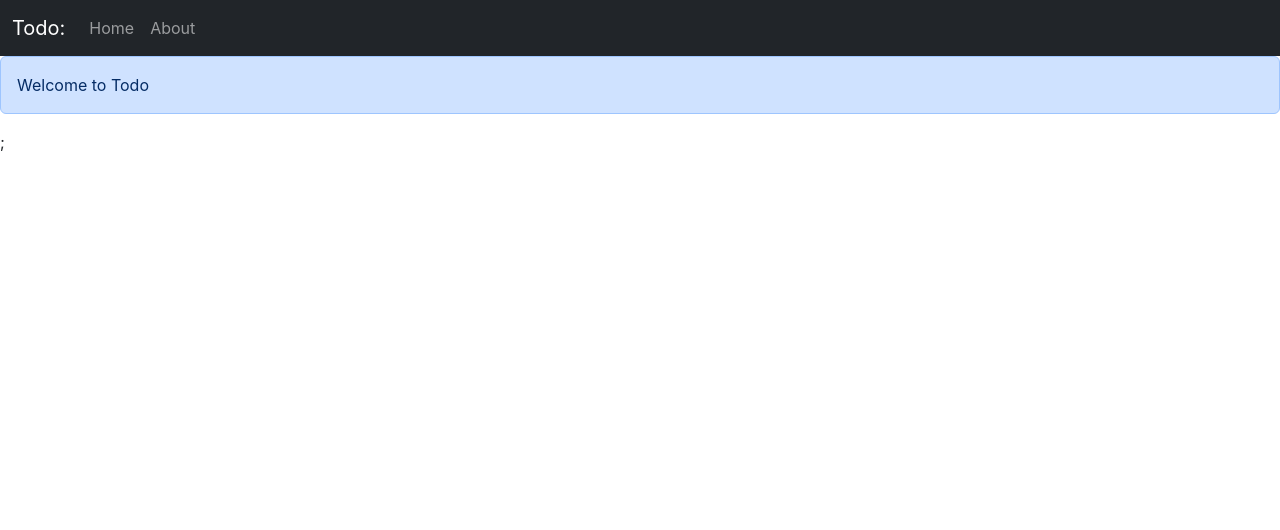
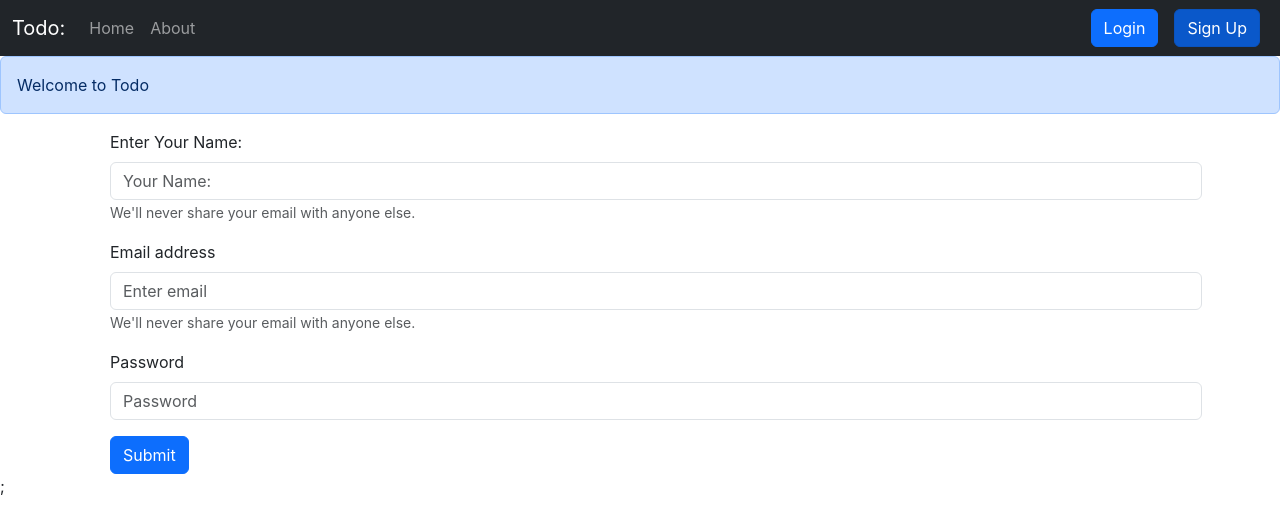
Before and after one commit to sulehree/inotebook-home, a React (Create React App) app in the folder frontend/: page /signup in a window 1280 px wide. Shown: the top 530 px of the page. Built offline with nearby package versions, Linux system fonts and the light colour scheme.

Commit message:
use navigation implemetn

```diff
--- a/frontend/src/App.js
+++ b/frontend/src/App.js
@@ -11,6 +11,8 @@ import { Home } from "./components/Home";
 import About from "./components/About";
 import NoteState from "./context/notes/Notestate";
 import Alert from "./components/Alert";
+import LoginTodo from "./components/LoginTodo";
+import SingUpTodo from "./components/SingUpTodo";
 
 function App() {
   return (
@@ -23,6 +25,8 @@ function App() {
             <Routes>
               <Route path="/" element={<Home />} />
               <Route exact path="/About" element={<About />} />
+              <Route exact path="/login" element={<LoginTodo />} />
+              <Route exact path="/signup" element={<SingUpTodo />} />
             </Routes>
           </div>
         </BrowserRouter>
--- /dev/null
+++ b/frontend/src/components/LoginTodo.js
@@ -0,0 +1,87 @@
+import React, { useState } from "react";
+import { useNavigate } from "react-router-dom";
+import Button from "react-bootstrap/Button";
+import Form from "react-bootstrap/Form";
+
+const LoginTodo = () => {
+  const Navigate = useNavigate();
+  const hostServer = "http://localhost:5000/";
+  const [credentials, setcredentials] = useState({ email: "", password: "" });
+  const onValueChange = (e) => {
+    setcredentials({ ...credentials, [e.target.name]: e.target.value });
+    // we are using spread operator.. here we merge two object.. into new object..
+    // same properties get overwrite
+  };
+  const handleSubmit = async (e) => {
+    e.preventDefault();
+    console.log("Login Details", credentials);
+
+    try {
+      const apiEndpoint = "auth/login";
+      const url = `${hostServer}${apiEndpoint}`;
+
+      const response = await fetch(url, {
+        method: "POST", // *GET, POST, PUT, DELETE, etc.
+        headers: {
+          "Content-Type": "application/json",
+        },
+        body: JSON.stringify(credentials),
+      });
+
+      const json = await response.json();
+      console.log(json);
+
+      if (json.success) {
+        // here i will redirect to todopage
+        console.log("Hurrah");
+        localStorage.setItem("Auth_Token", json.Auth_Token); // here i am storing the authtoken in local storage
+        Navigate("/"); /// we will use this for navigation
+      } else {
+        console.log("Try Again");
+        alert("Try Again Dear");
+      }
+    } catch (error) {
+      console.error(`Sign In Error: ${error.message}`);
+    }
+  };
+  return (
+    <div className="container mx-3">
+      <Form onSubmit={handleSubmit}>
+        <Form.Group className="mb-3" controlId="Email">
+          <Form.Label>Email address</Form.Label>
+          <Form.Control
+            type="email"
+            name="email"
+            onChange={onValueChange}
+            value={credentials.email}
+            placeholder="Enter email"
+          />
+          <Form.Text className="text-muted">
+            We'll never share your email with anyone else.
+          </Form.Text>
+        </Form.Group>
+
+        <Form.Group className="mb-3" controlId="Password">
+          <Form.Label>Password</Form.Label>
+          <Form.Control
+            type="password"
+            name="password"
+            placeholder="Password"
+            minLength={5}
+            required
+            onChange={onValueChange}
+            value={credentials.password}
+          />
+        </Form.Group>
+        {/* <Form.Group className="mb-3" controlId="Checkbox">
+          <Form.Check type="checkbox" label="Check me out" />
+        </Form.Group> */}
+        <Button variant="primary" type="submit">
+          Submit
+        </Button>
+      </Form>
+    </div>
+  );
+};
+
+export default LoginTodo;
--- a/frontend/src/components/Navbar.js
+++ b/frontend/src/components/Navbar.js
@@ -42,6 +42,26 @@ const Navbar = () => {
                 </Link>
               </li>
             </ul>
+            <form className="d-flex">
+              <Link
+                className={`btn btn-primary mx-2 ${
+                  location.pathname === "/login" ? "active" : ""
+                } `}
+                to="/login"
+                role="button"
+              >
+                Login
+              </Link>
+              <Link
+                className={`btn btn-primary mx-2 ${
+                  location.pathname === "/signup" ? "active" : ""
+                } `}
+                to="/signup"
+                role="button"
+              >
+                Sign Up
+              </Link>
+            </form>
           </div>
         </div>
       </nav>
--- /dev/null
+++ b/frontend/src/components/SingUpTodo.js
@@ -0,0 +1,97 @@
+import React, { useState } from "react";
+import Button from "react-bootstrap/Button";
+import Form from "react-bootstrap/Form";
+import { useNavigate } from "react-router-dom";
+
+const SingUpTodo = () => {
+  const Navigation = useNavigate();
+  const hostServer = "http://localhost:5000/";
+  const [credentials, setcredentials] = useState({
+    name: "",
+    email: "",
+    password: "",
+  });
+  const onValueChange = (e) => {
+    setcredentials({ ...credentials, [e.target.name]: e.target.value });
+    // we are using spread operator.. here we merge two object.. into new object..
+    // same properties get overwrite
+  };
+  const handleSubmit = async (e) => {
+    e.preventDefault();
+
+    try {
+      const apiEndpoint = "auth/create";
+      const url = `${hostServer}${apiEndpoint}`;
+      console.log("credentials are", credentials);
+      const response = await fetch(url, {
+        method: "POST", // *GET, POST, PUT, DELETE, etc.
+        headers: {
+          "Content-Type": "application/json",
+        },
+
+        body: JSON.stringify(credentials),
+      });
+      const json = await response.json();
+      console.log(json);
+      console.log(json.success);
+      if (json.success) {
+        Navigation("/about");
+      }
+    } catch (error) {
+      console.error(` Signup Error: ${error.message}`);
+    }
+  };
+  return (
+    <div className="container mx-3">
+      <Form onSubmit={handleSubmit}>
+        <Form.Group className="mb-3" controlId="name">
+          <Form.Label>Enter Your Name:</Form.Label>
+          <Form.Control
+            type="text"
+            name="name"
+            minLength={5}
+            required
+            onChange={onValueChange}
+            value={credentials.name}
+            placeholder="Your Name:"
+          />
+          <Form.Text className="text-muted">
+            We'll never share your email with anyone else.
+          </Form.Text>
+        </Form.Group>
+        <Form.Group className="mb-3" controlId="Email">
+          <Form.Label>Email address</Form.Label>
+          <Form.Control
+            type="email"
+            name="email"
+            onChange={onValueChange}
+            value={credentials.email}
+            placeholder="Enter email"
+          />
+          <Form.Text className="text-muted">
+            We'll never share your email with anyone else.
+          </Form.Text>
+        </Form.Group>
+
+        <Form.Group className="mb-3" controlId="Password">
+          <Form.Label>Password</Form.Label>
+          <Form.Control
+            type="password"
+            name="password"
+            placeholder="Password"
+            onChange={onValueChange}
+            value={credentials.password}
+          />
+        </Form.Group>
+        {/* <Form.Group className="mb-3" controlId="Checkbox">
+    <Form.Check type="checkbox" label="Check me out" />
+  </Form.Group> */}
+        <Button variant="primary" type="submit">
+          Submit
+        </Button>
+      </Form>
+    </div>
+  );
+};
+
+export default SingUpTodo;
```
Also changed, not shown: 1 other file (tests, documents, lock files or other folders).
